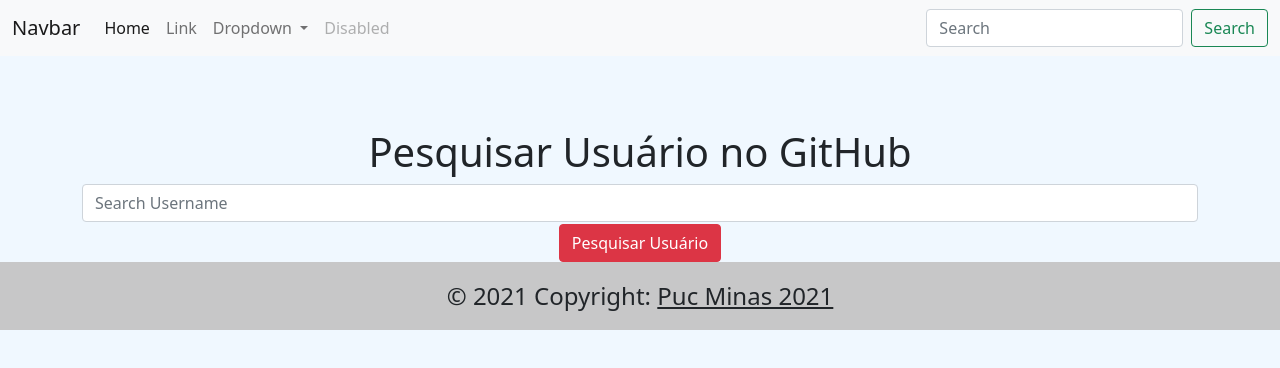
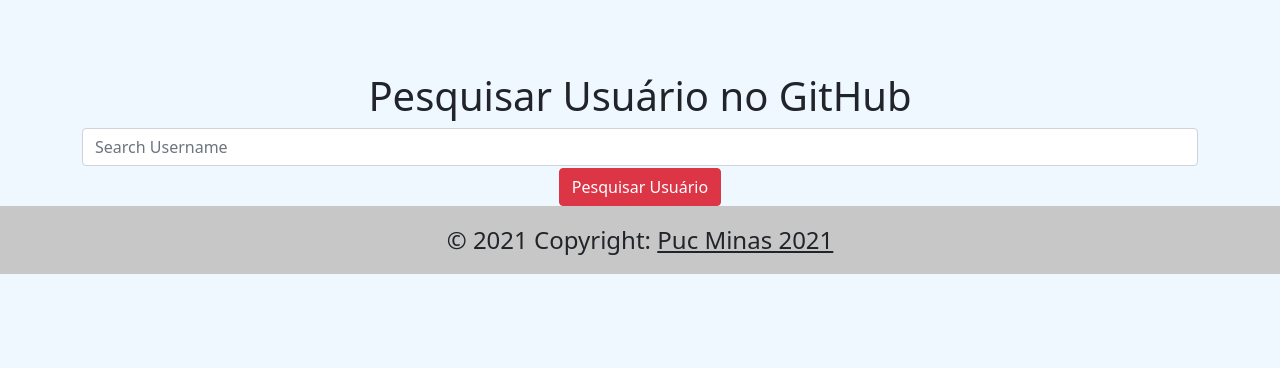
Before and after one commit to Andreixzc/frontEnd-blog-website, a plain HTML site: page Trabalhodiw2.HTML in a window 1280 px wide. Drawn offline with nearby package versions, Linux system fonts and the light colour scheme; no server answers.

Commit message:
retoques

```diff
--- a/Trabalhodiw2.HTML
+++ b/Trabalhodiw2.HTML
@@ -15,7 +15,7 @@
 </head>
 
 <body class="corpo" onload="carrega1(),carrega()">
-  <nav class="navbar navbar-expand-lg navbar-light bg-light">
+  <!-- <nav class="navbar navbar-expand-lg navbar-light bg-light">
     <div class="container-fluid">
       <a class="navbar-brand" href="#">Navbar</a>
       <button class="navbar-toggler" type="button" data-bs-toggle="collapse" data-bs-target="#navbarSupportedContent"
@@ -54,7 +54,7 @@
         </form>
       </div>
     </div>
-  </nav>
+  </nav> -->
   <div id="perfil" class="container-fluid">
   </div>
   <div id="tela" class="container-fluid">
@@ -80,13 +80,11 @@
     </form>
   </div>
 
-  <footer class="bg-light text-center text-lg-start">
-    <!-- Copyright -->
+  <footer class="bg-light text-center text-lg-start footer">
     <div class="text-center p-3" style="background-color: rgba(0, 0, 0, 0.2);">
       © 2021 Copyright:
       <a class="text-dark" href="https://www.pucminas.br/destaques/Paginas/default.aspx">Puc Minas 2021</a>
     </div>
-    <!-- Copyright -->
   </footer>
 
 
--- a/main.js
+++ b/main.js
@@ -105,7 +105,7 @@ form.addEventListener('submit', function (e) {
     <img class="card-img-top" src="${data.avatar_url}" alt="Card image cap">
     <div class="card-body">
         <h5 class="card-title">${data.name}</h5>
-        <p class="card-text">Bio:${data.bio}</p>
+        <p class="card-text">Biografia:${data.bio}</p>
     </div>
     <div class="card-body">
         <a href="${data.html_url}" class="card-link">Acesse o Perfil</a>
```
Also changed, not shown: styles.css (line endings or trailing spaces).
